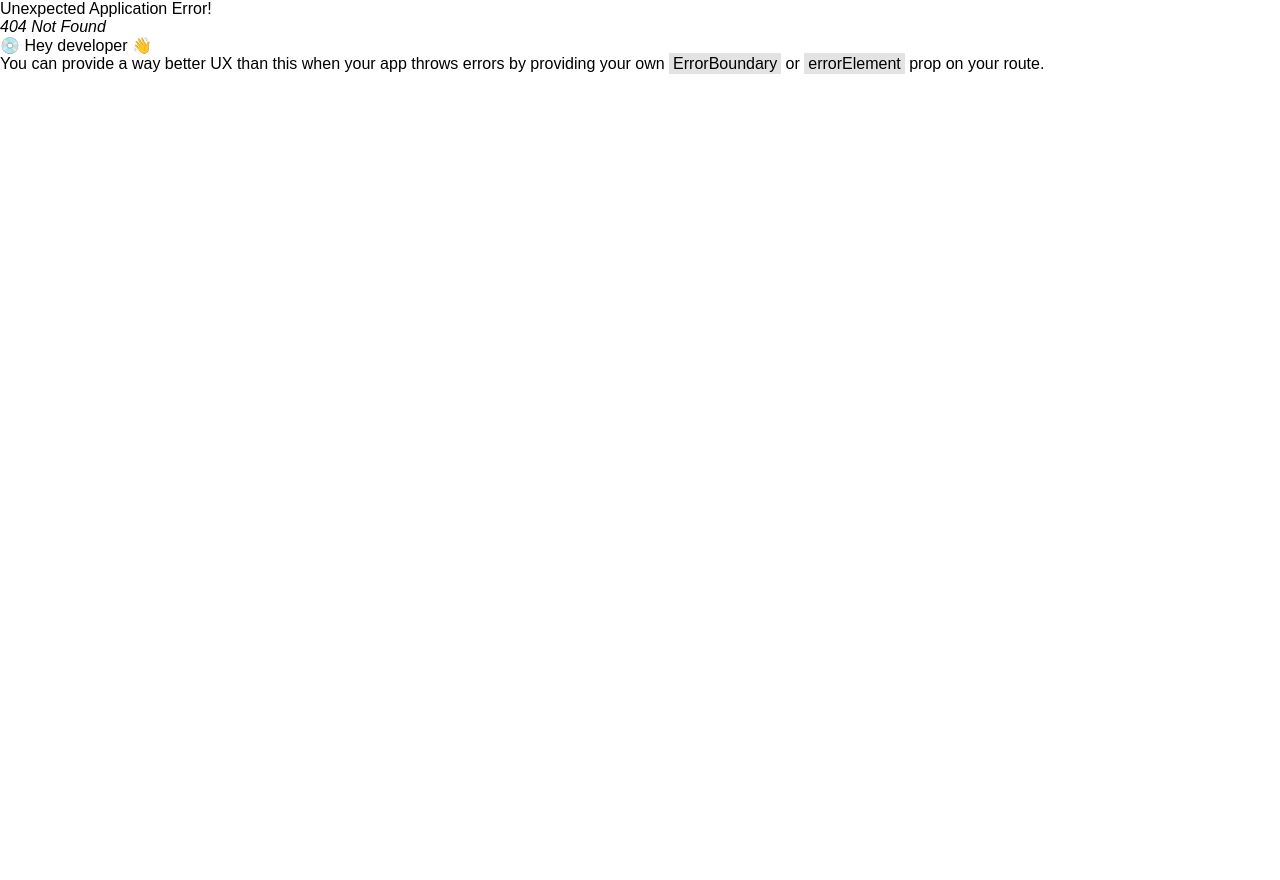
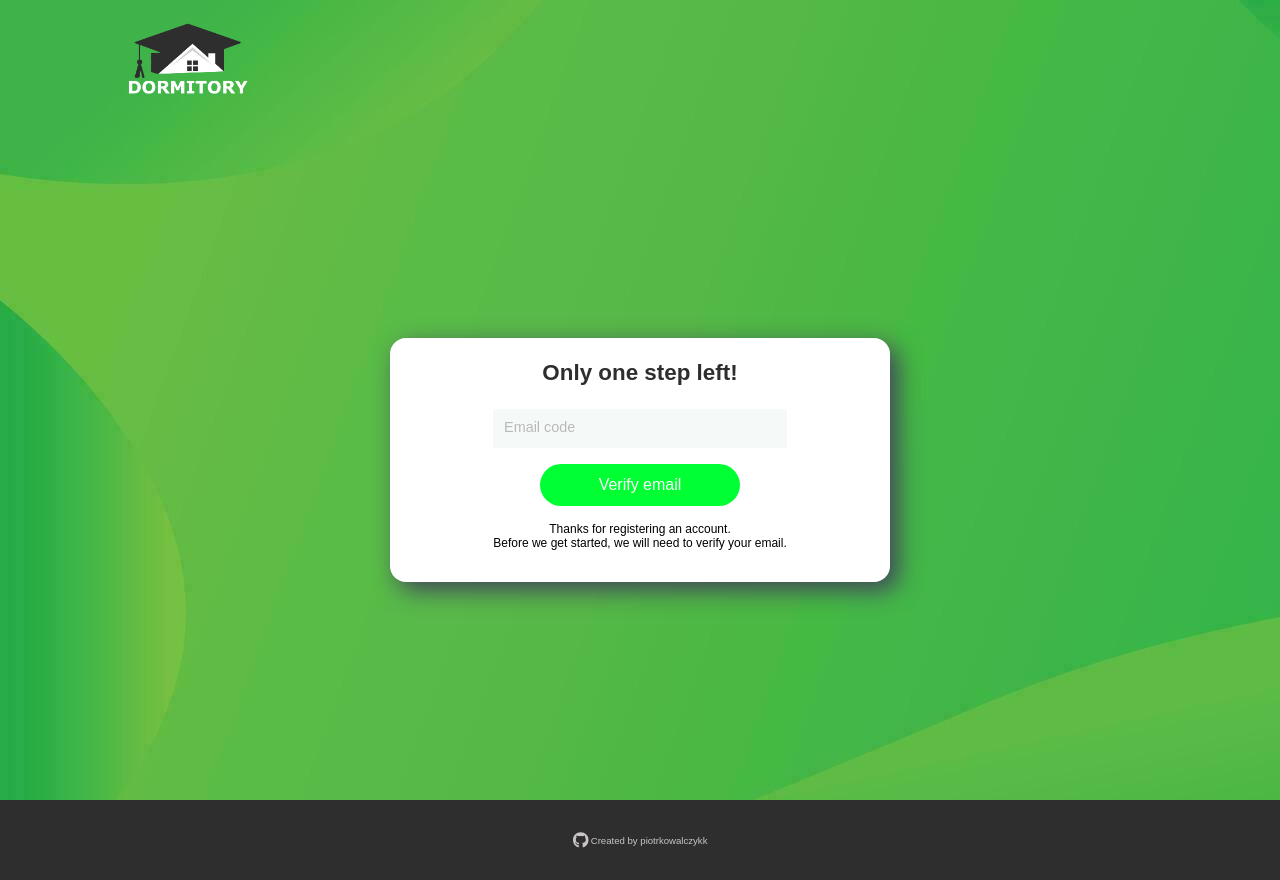
Before and after one commit to piotrkowalczykk/dormitory-management-app, a React (Vite) app in the folder client/: page /email-verification in a window 1280 px wide. Before the commit this address had no page. Before the commit the page ends 800 px from the top, so only its background shows below. Built offline with nearby package versions, Linux system fonts and the light colour scheme.

Commit message:
feat: add email verification page layout

```diff
--- a/client/src/authentication/components/Box/Box.module.css
+++ b/client/src/authentication/components/Box/Box.module.css
@@ -10,6 +10,7 @@
     font-weight: 900;
 }
 .text{
+    text-align: center;
     font-size: 0.75rem;
     margin-bottom: 2rem;
 }
--- a/client/src/authentication/components/Box/Box.tsx
+++ b/client/src/authentication/components/Box/Box.tsx
@@ -8,8 +8,8 @@ interface BoxProps{
     btnName: string;
     title: string;
     text: string;
-    link: string;
-    linkName: string;
+    link?: string;
+    linkName?: string;
     children?: ReactNode;
 }
 
--- a/client/src/authentication/pages/EmailVerification/EmailVerification.module.css
+++ b/client/src/authentication/pages/EmailVerification/EmailVerification.module.css
@@ -0,0 +1,11 @@
+.form{
+    max-width: 500px;
+    border-radius: 1rem;
+    display: flex;
+    justify-content: center;
+    align-items: center;
+    background-color: white;
+    -webkit-box-shadow: 8px 8px 24px 0px rgba(66, 68, 90, 1);
+    -moz-box-shadow: 8px 8px 24px 0px rgba(66, 68, 90, 1);
+    box-shadow: 8px 8px 24px 0px rgba(66, 68, 90, 1);
+}
--- a/client/src/authentication/pages/EmailVerification/EmailVerification.tsx
+++ b/client/src/authentication/pages/EmailVerification/EmailVerification.tsx
@@ -1,10 +1,78 @@
+import { useState } from 'react';
 import { Layout } from '../../components/Layout/Layout';
 import classes from './EmailVerification.module.css';
+import { useNavigate } from 'react-router-dom';
+import { Box } from '../../components/Box/Box';
+import { Input } from '../../components/Input/Input';
 
 export function EmailVerification(){
+
+    const navigate = useNavigate();
+    const [errors, setErrors] = useState({});
+    const [formData, setFormData] = useState(
+        {
+            emailCode: "",
+            email: "",
+        }
+    );
+
+    const handleInputChange = (e) => {
+        const {name, value} = e.target;
+        setFormData(
+            {
+            ...formData,
+            [name]: value,
+            }
+        );
+    };
+
+    const handleSubmit = async (e) => {
+        e.preventDefault();
+        setErrors({});
+
+        try {
+            const response = await fetch("http://localhost:8080/auth/validate-email",
+                {
+                method: "POST",
+                headers: {"Content-Type": "application/json"},
+                body: JSON.stringify(formData),
+                }
+            );
+
+            if (response.ok){
+                const data = await response.json();
+                alert(`${data.message}`);
+                navigate("/");
+            } else {
+                let newErrors = {};
+                const errorData = await response.json();
+                const errorMessages = errorData.message.split(", ");
+
+                if(errorMessages == "email: email is not verified"){
+                    navigate("/email-verification");
+                }
+
+                errorMessages.forEach((errorMessage) => {
+                    const [field, message] = errorMessage.split(": ");
+                    newErrors[field.trim()] = message.trim();
+                });
+
+                setErrors(newErrors);
+            }
+        } catch (error) {
+            console.error("An unexpected error ocured", error);
+        }
+    }
+
     return(
         <Layout>
-            <div className={classes.root}>EmailVerification</div>
+            <form onSubmit={handleSubmit} className={classes.form}>
+                <Box type='submit' btnName='Verify email' title='Only one step left!'
+                 text={<>Thanks for registering an account. <br /> Before we get started, we will need to verify your email.</>}>
+                    <Input type="text" placeholder="Email code" value={formData.emailCode} name="emailCode"
+                     error={errors.emailCode} onChange={handleInputChange} />
+                </Box>
+             </form>
         </Layout>
     );
 }
--- a/client/src/authentication/pages/Login/Login.tsx
+++ b/client/src/authentication/pages/Login/Login.tsx
@@ -52,7 +52,7 @@ export function Login(){
                 const errorMessages = errorData.message.split(", ");
 
                 if(errorMessages == "email: email is not verified"){
-                    navigate("/email-varification")
+                    navigate("/email-verification")
                 }
 
                 errorMessages.forEach((errorMessage) => {
--- a/client/src/authentication/pages/Register/Register.tsx
+++ b/client/src/authentication/pages/Register/Register.tsx
@@ -3,7 +3,7 @@ import classes from './Register.module.css';
 import { Input } from '../../components/Input/Input';
 import { useState } from 'react';
 import { Button } from '../../components/Button/Button';
-import { Link } from 'react-router-dom';
+import { Link, useNavigate } from 'react-router-dom';
 
 export function Register(){
 
@@ -16,14 +16,17 @@ export function Register(){
         dateOfBirth: ""
     });
 
+    const navigate = useNavigate();
     const [errors, setErrors] = useState({});
 
     const handleInputChange = (e) => {
         const {name, value} = e.target;
-        setFormData({
+        setFormData(
+            {
             ...formData,
             [name]: value,
-        });
+            }
+        );
     };
 
     const handleSubmit = async (e) => {
@@ -40,11 +43,13 @@ export function Register(){
 
             if (response.ok){
                 const data = await response.json();
+                navigate("/email-verification");
                 alert(`${data.message}`);
             } else {
                 let newErrors = {};
                 const errorData = await response.json();
                 const errorMessages = errorData.message.split(", ");
+                console.log(errorData);
 
                 errorMessages.forEach((errorMessage) => {
                     const [field, message] = errorMessage.split(": ");
--- a/client/src/main.tsx
+++ b/client/src/main.tsx
@@ -44,7 +44,7 @@ const router = createBrowserRouter([
     )
   },
   {
-    path: "/email-varification",
+    path: "/email-verification",
     element: <EmailVerification />
   }
 ])
```
